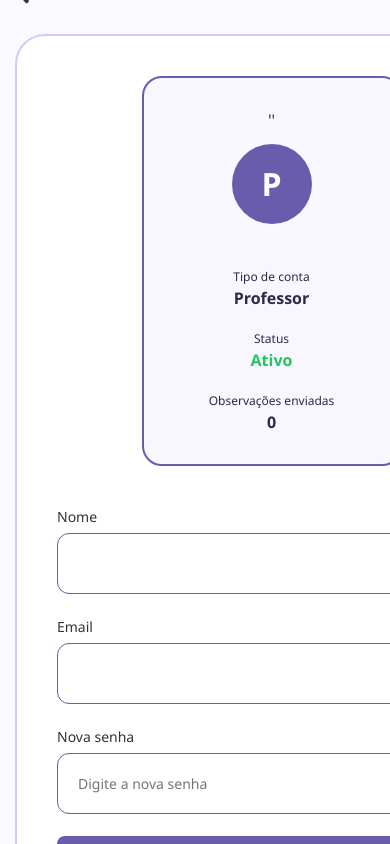
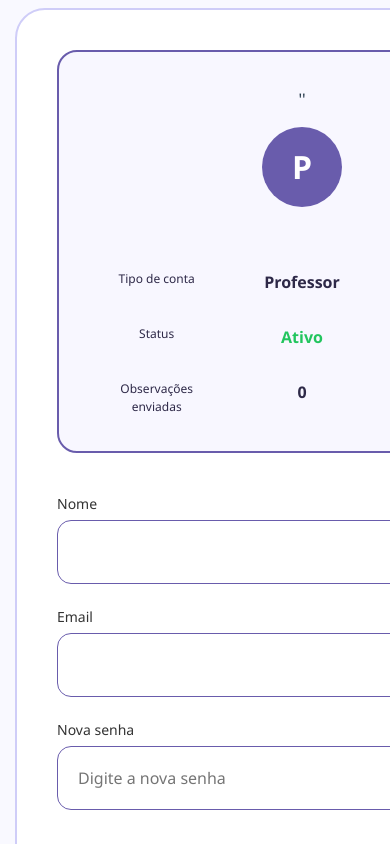
Before and after one commit to 3G-Student/FrontEnd-Student-, a React (Vite) app: page /perfilProfessor in a window 390 px wide. Built offline with nearby package versions, Linux system fonts and the light colour scheme.

Commit message:
Ajustes de css

```diff
--- a/src/components/Pages/perfil/perfil.css
+++ b/src/components/Pages/perfil/perfil.css
@@ -64,8 +64,10 @@
   padding: 40px;
   display: flex;
   justify-content: space-between;
-  gap: 80px;
+  gap: 40px;
   flex-wrap: wrap;
+  padding-left: 110px;
+  padding-right: 110px;
 }
 
 /* FOTO */
@@ -117,13 +119,14 @@
   flex-direction: column;
   gap: 22px;
   justify-content: flex-end;
+  margin-right: 40px;
 }
 
-.input-group {
-  display: flex;
-  flex-direction: column;
-  width: 429px;
-  gap: 6px;
+.input-group{
+  display:flex;
+  flex-direction:column;
+  width:100%;
+  gap:6px;
 }
 
 .input-group label {
@@ -132,15 +135,15 @@
 }
 
 .input-group input {
-  width: 100%;
-  padding: 14px;
+  width: 500px;
+  padding: 22px;
   color: black;
-  border-radius: 12px;
+  border-radius: 14px;
   border: 1px solid #695CAC;
   background-color: #ffff;
   outline: none;
   padding: 20px;
-  font-size: 14px;
+  font-size: 16px;
 }
 
 /* BOTÃO SALVAR */
@@ -371,15 +374,17 @@ border-radius:10px;
   background:#F8F7FF;
   border:2px solid #695CAC;
   border-radius:20px;
-  padding:30px;
-  width:260px;
+  padding:35px;
+  margin-left: 40px;
+  width:100%;
+  max-width:520px;
+
   text-align:center;
   display:flex;
   flex-direction:column;
   align-items:center;
-  gap:12px;
+  gap:16px;
 }
-
 .avatar-professor{
   width:80px;
   height:80px;
@@ -405,13 +410,16 @@ border-radius:10px;
 
 .prof-info-extra{
   margin-top:8px;
-  display:flex;
-  flex-direction:column;
+  display:grid;
+  grid-template-columns: repeat(3, auto);
+  justify-content:center;
+  gap:20px;
 }
 
 .prof-info-extra span{
   font-size:12px;
   color:#2E2948;
+  text-align:center;
 }
 
 .status-ativo{
@@ -444,3 +452,58 @@ border-radius:10px;
     opacity:1;
   }
 }
+@media (max-width: 900px){
+  .perfil-card{
+    padding-left: 40px;
+    padding-right: 40px;
+  }
+  .perfil-sidebar{
+    display:none;
+  }
+
+  .perfil-content{
+    margin-left:0;
+  }
+}
+.atualizar-senha{
+  margin-top:12px;
+  padding:20px;
+  font-size: 16px;
+  border:none;
+  border-radius:14px;
+  background:#695CAC;
+  color:white;
+  font-weight:600;
+  cursor:pointer;
+  width:100%;
+}
+.perfil-divider{
+  width:100%;
+  height:1px;
+  background:#ddd;
+  margin:10px 0;
+}
+.strong-tipo-observacao{
+  color: #f59e0b;
+}
+@media (max-width:1115px){
+
+  .perfil-card{
+    flex-direction: column;
+    align-items: center;
+  }
+
+  .perfil-info-card{
+    max-width:100%;
+    margin-left:0;
+  }
+
+  .prof-info-extra{
+    display:grid;
+    grid-template-columns: repeat(3, 1fr);
+    gap:20px;
+    width:100%;
+    margin-top:15px;
+  }
+
+}
--- a/src/components/Pages/professores/professores.css
+++ b/src/components/Pages/professores/professores.css
@@ -762,3 +762,31 @@ color: #A59FF3;
   gap:25px;
   align-items:start;
 }
+.perfil-card-expandido{
+  width:100%;
+  max-width:700px;
+  margin:auto;
+}
+
+.perfil-inputs{
+  width:100%;
+  margin-top:20px;
+}
+
+.perfil-divider{
+  width:100%;
+  height:1px;
+  background:#e5e7eb;
+  margin:20px 0;
+}
+
+.perfil-stats{
+  display:grid;
+  grid-template-columns:repeat(2,1fr);
+  gap:15px;
+}
+
+.recuperacao{
+  color:#f59e0b;
+  font-weight:600;
+}
```
Also changed, not shown: src/components/Pages/professores/cadastro/cadastro.css (indentation only).
